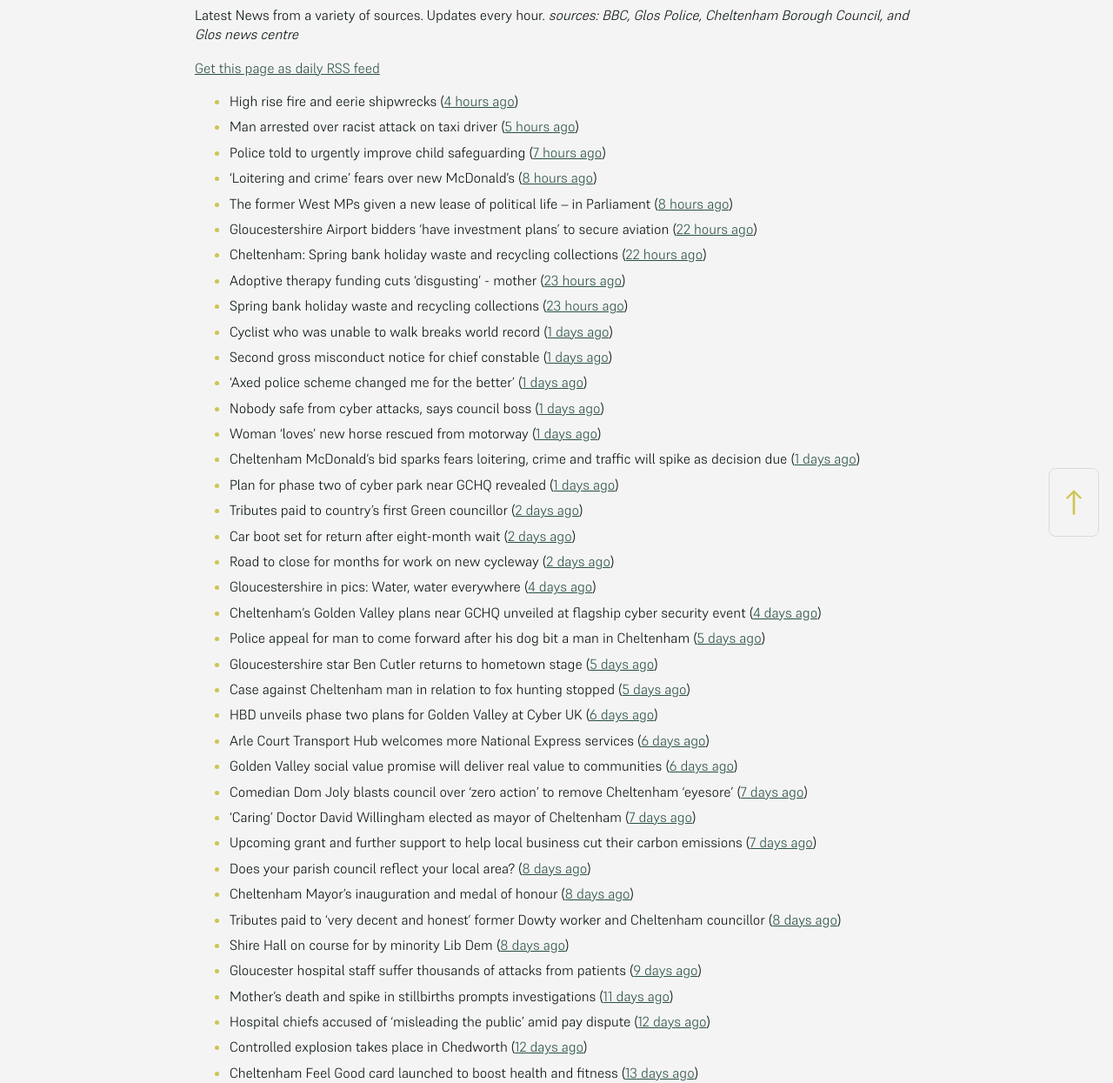
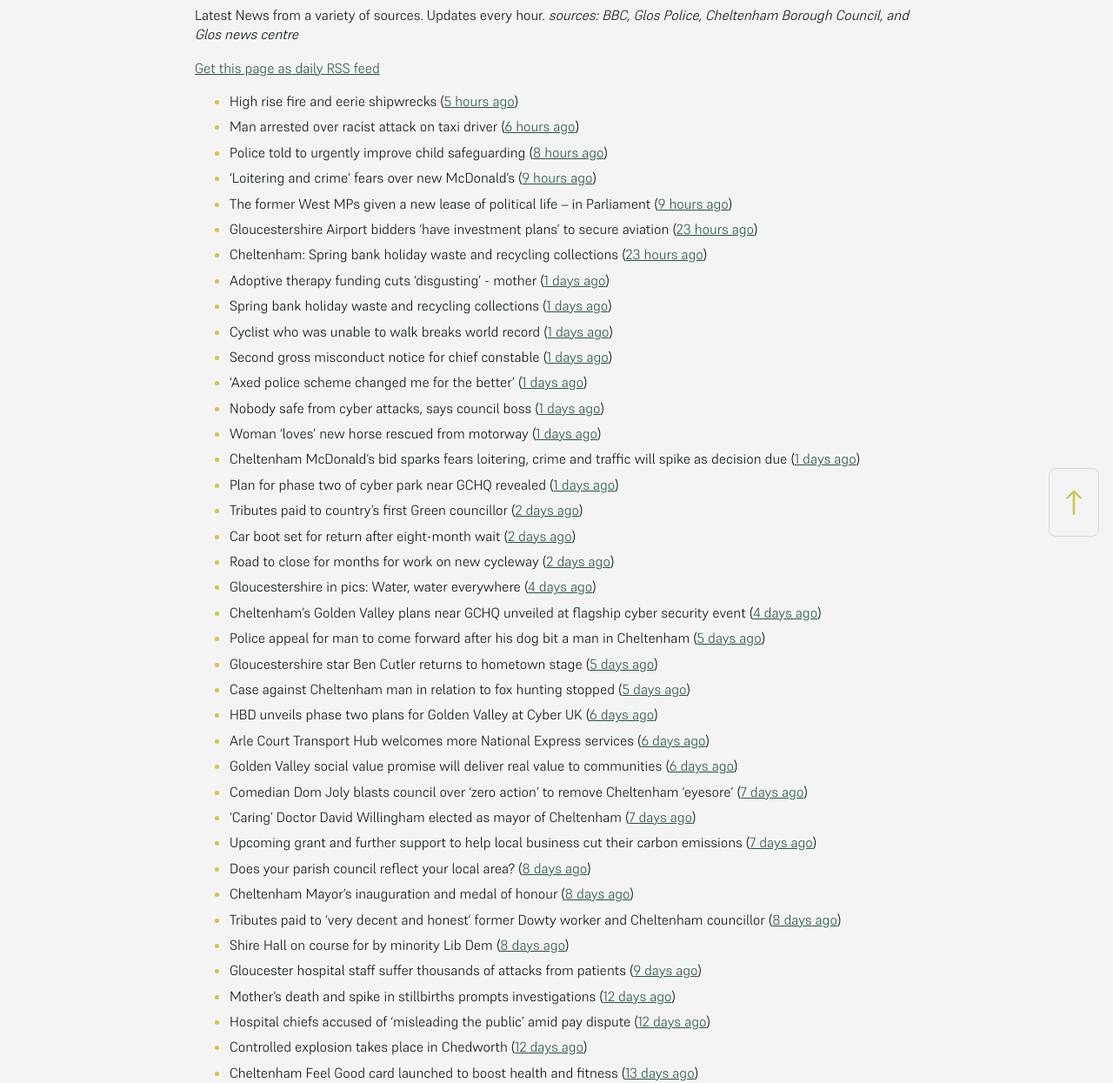
Before and after one commit to mat-0/cheltenham-open-data, a Jekyll site: the page built from _pages/news.md, in a window 1280 px wide. Shown: the part 267-1512 px from the top of the page at 87% size. Built offline with Jekyll 4.4.1, drawn with Linux system fonts in a browser that asks for light colours.

Commit message:
Updated 2025-05-21 14:58:03

```diff
--- a/_pages/news.md
+++ b/_pages/news.md
@@ -12,15 +12,15 @@ _sources: BBC, Glos Police, Cheltenham Borough Council, and Glos news centre_
 [Get this page as daily RSS feed](/daily.rss)
 
 <!-- news_marker starts -->
-- High rise fire and eerie shipwrecks ([4 hours ago](https://www.bbc.com/news/articles/cre99p0g8vxo))
-- Man arrested over racist attack on taxi driver ([5 hours ago](https://www.bbc.com/news/articles/c87jjwnqxz2o))
-- Police told to urgently improve child safeguarding ([7 hours ago](https://www.bbc.com/news/articles/clyggrx8njeo))
-- ‘Loitering and crime’ fears over new McDonald’s ([8 hours ago](https://www.bbc.com/news/articles/ckg4xerxx67o))
-- The former West MPs given a new lease of political life – in Parliament ([8 hours ago](https://www.bbc.com/news/articles/cp8y26vvkyxo))
-- Gloucestershire Airport bidders ‘have investment plans’ to secure aviation ([22 hours ago](https://gloucesternewscentre.co.uk/gloucestershire-airport-bidders-have-investment-plans-to-secure-aviation/))
-- Cheltenham: Spring bank holiday waste and recycling collections ([22 hours ago](https://gloucesternewscentre.co.uk/cheltenham-spring-bank-holiday-waste-and-recycling-collections/))
-- Adoptive therapy funding cuts 'disgusting' - mother ([23 hours ago](https://www.bbc.com/news/articles/c4g2rpypmp9o))
-- Spring bank holiday waste and recycling collections ([23 hours ago](https://www.cheltenham.gov.uk/news/article/3013/spring_bank_holiday_waste_and_recycling_collections))
+- High rise fire and eerie shipwrecks ([5 hours ago](https://www.bbc.com/news/articles/cre99p0g8vxo))
+- Man arrested over racist attack on taxi driver ([6 hours ago](https://www.bbc.com/news/articles/c87jjwnqxz2o))
+- Police told to urgently improve child safeguarding ([8 hours ago](https://www.bbc.com/news/articles/clyggrx8njeo))
+- ‘Loitering and crime’ fears over new McDonald’s ([9 hours ago](https://www.bbc.com/news/articles/ckg4xerxx67o))
+- The former West MPs given a new lease of political life – in Parliament ([9 hours ago](https://www.bbc.com/news/articles/cp8y26vvkyxo))
+- Gloucestershire Airport bidders ‘have investment plans’ to secure aviation ([23 hours ago](https://gloucesternewscentre.co.uk/gloucestershire-airport-bidders-have-investment-plans-to-secure-aviation/))
+- Cheltenham: Spring bank holiday waste and recycling collections ([23 hours ago](https://gloucesternewscentre.co.uk/cheltenham-spring-bank-holiday-waste-and-recycling-collections/))
+- Adoptive therapy funding cuts 'disgusting' - mother ([1 days ago](https://www.bbc.com/news/articles/c4g2rpypmp9o))
+- Spring bank holiday waste and recycling collections ([1 days ago](https://www.cheltenham.gov.uk/news/article/3013/spring_bank_holiday_waste_and_recycling_collections))
 - Cyclist who was unable to walk breaks world record ([1 days ago](https://www.bbc.com/news/articles/ce822e66159o))
 - Second gross misconduct notice for chief constable ([1 days ago](https://www.bbc.com/news/articles/cy8nnxy83lro))
 - 'Axed police scheme changed me for the better' ([1 days ago](https://www.bbc.com/news/articles/cj425087v5po))
@@ -47,7 +47,7 @@ _sources: BBC, Glos Police, Cheltenham Borough Council, and Glos news centre_
 - Tributes paid to ‘very decent and honest’ former Dowty worker and Cheltenham councillor ([8 days ago](https://gloucesternewscentre.co.uk/tributes-paid-to-very-decent-and-honest-former-dowty-worker-and-cheltenham-councillor/))
 - Shire Hall on course for by minority Lib Dem ([8 days ago](https://gloucesternewscentre.co.uk/shire-hall-on-course-for-by-minority-lib-dem/))
 - Gloucester hospital staff suffer thousands of attacks from patients ([9 days ago](https://gloucesternewscentre.co.uk/gloucester-hospital-staff-suffer-thousands-of-attacks-from-patients/))
-- Mother’s death and spike in stillbirths prompts investigations ([11 days ago](https://gloucesternewscentre.co.uk/mothers-death-and-spike-in-stillbirths-prompts-investigations/))
+- Mother’s death and spike in stillbirths prompts investigations ([12 days ago](https://gloucesternewscentre.co.uk/mothers-death-and-spike-in-stillbirths-prompts-investigations/))
 - Hospital chiefs accused of ‘misleading the public’ amid pay dispute ([12 days ago](https://gloucesternewscentre.co.uk/hospital-chiefs-accused-of-misleading-the-public-amid-pay-dispute/))
 - Controlled explosion takes place in Chedworth ([12 days ago](https://gloucesternewscentre.co.uk/controlled-explosion-takes-place-in-chedworth/))
 - Cheltenham Feel Good card launched to boost health and fitness ([13 days ago](https://www.cheltenham.gov.uk/news/article/3007/cheltenham_feel_good_card_launched_to_boost_health_and_fitness))
```
Also changed, not shown: _data/flood.json (+5 -27 lines), _pages/fix-my-street.md (+4 -4 lines), index.md (+5 -5 lines).
